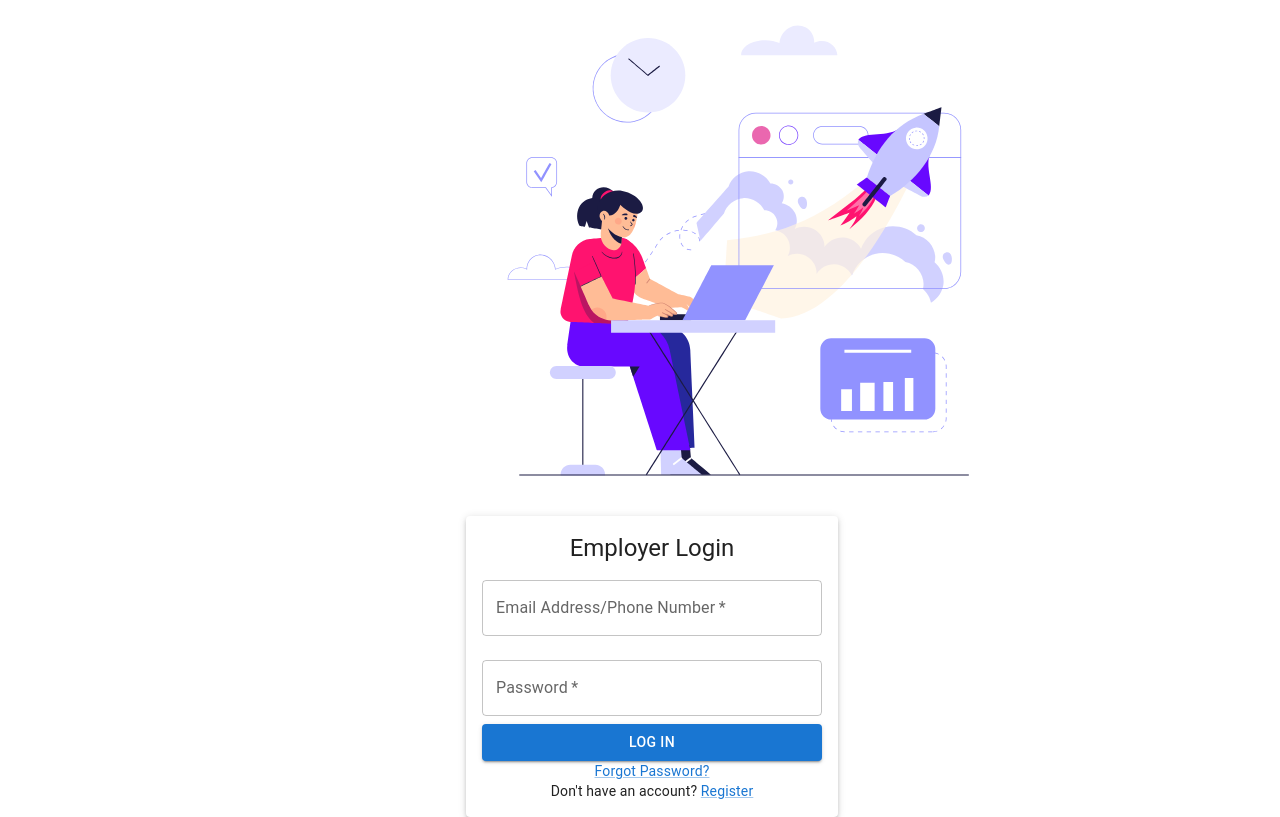
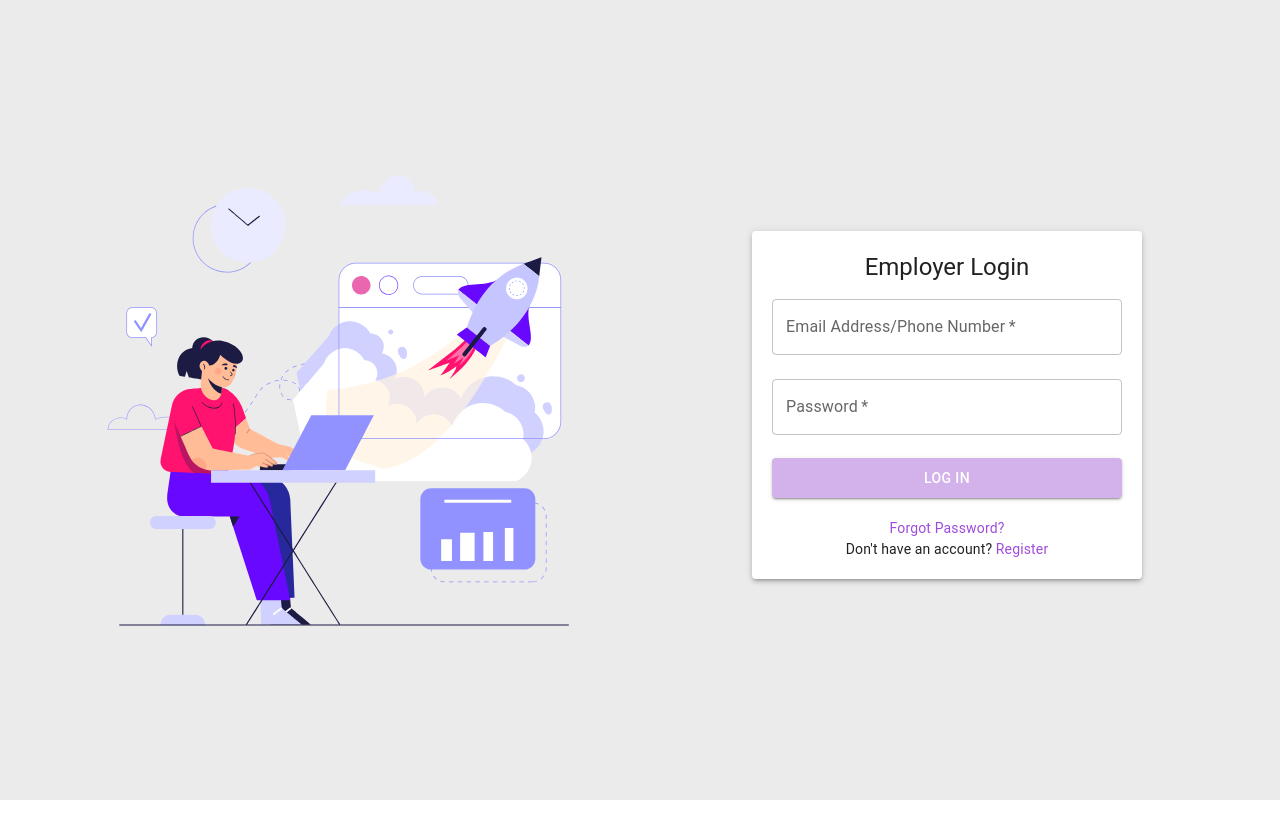
Before and after one commit to pavankothapalli47/JobListing, a Next.js app in the folder frontend/: page /employers in a window 1280 px wide. Built offline with nearby package versions, Linux system fonts and the light colour scheme.

Commit message:
Version 4

```diff
--- a/frontend/app/components/userMenu.tsx
+++ b/frontend/app/components/userMenu.tsx
@@ -23,7 +23,7 @@ const AccountMenu: React.FC<any> = (props) => {
 
   useEffect(() => {
     axios
-      .get(`http://localhost:3001/api/user/${userId}`)
+      .get(`https://joblisting-4tpk.onrender.com/api/user/${userId}`)
       .then((response) => {
         // Handle successful response
         console.log("Response data:", response.data);
--- a/frontend/app/employerPage/page.tsx
+++ b/frontend/app/employerPage/page.tsx
@@ -87,7 +87,7 @@ const EmployerPage: React.FC = () => {
 
   const fetchJobPostings = async () => {
     try {
-      const response = await axios.get("http://localhost:3001/api/jobs");
+      const response = await axios.get("https://joblisting-4tpk.onrender.com/api/jobs");
       setJobPostings(response.data);
     } catch (error) {
       console.error("Error fetching job postings:", error);
@@ -99,7 +99,7 @@ const EmployerPage: React.FC = () => {
       "Are you sure you want to delete this job? This action is irreversible."
     );
     if (confirmation) {
-      await axios.delete(`http://localhost:3001/api/jobs/${jobId}`);
+      await axios.delete(`https://joblisting-4tpk.onrender.com/api/jobs/${jobId}`);
       setJobPostings((prevJobs) => prevJobs.filter((job) => job._id !== jobId));
       toast.success("Job deleted successfully.");
     } else {
--- a/frontend/app/employerProfile/page.tsx
+++ b/frontend/app/employerProfile/page.tsx
@@ -24,7 +24,7 @@ const EmployerProfile: React.FC = () => {
     // Fetch employer details from the backend
     axios
       .get<EmployerData>(
-        `http://localhost:3001/api/employer-profile?userIdentifier=${userIdentifier}`
+        `https://joblisting-4tpk.onrender.com/api/employer-profile?userIdentifier=${userIdentifier}`
       )
       .then((response) => {
         setEmployerData(response.data);
--- a/frontend/app/employers/page.tsx
+++ b/frontend/app/employers/page.tsx
@@ -18,7 +18,7 @@ import {
   Button,
   Link,
 } from "@mui/material";
-import { styled } from "@mui/material/styles";
+import { styled } from "@mui/system";
 
 type AnimationData = {
   v: string;
@@ -26,14 +26,59 @@ type AnimationData = {
   ip: number;
 };
 
-const FormContainer = styled(Paper)(({ theme }) => ({
-  padding: theme.spacing(2),
+const RootContainer = styled('div')({
+  margin: 0,
+  padding: 0,
+  backgroundColor: "rgb(236, 235, 235 )",
+});
+
+const MainContainer = styled(Container)({
+  display: "flex",
+  justifyContent: "space-between",
+  alignItems: "center",
+  height: "100vh",
+  padding: "0 50px",
+});
+
+const LottieContainer = styled('div')({
+  marginRight: "80px",
+  height: "500px",
+  width: "600px",
+  marginLeft: "-400px",
+});
+
+const FormContainer = styled(Paper)({
+  padding: "20px",
   display: "flex",
   flexDirection: "column",
+  marginTop: "10px",
   alignItems: "center",
-  marginTop: theme.spacing(2),
-  marginLeft: theme.spacing(3),
-}));
+  marginLeft: "30px",
+});
+
+const StyledTextField = styled(TextField)({
+  width: "350px",
+  height: "100%",
+});
+
+const StyledButton = styled(Button)({
+  marginTop: "15px",
+  marginBottom: "20px",
+  height: "40px",
+  backgroundColor: "rgb(211, 178, 235)",
+  "&:hover": {
+    backgroundColor: "rgb(159, 76, 219)",
+  },
+});
+
+const StyledLink = styled(Link)({
+  color: "rgb(159, 76, 219)",
+  textDecoration: "none",
+  transition: "color 0.3s ease",
+  "&:hover, &:active": {
+    color: "rgb(159, 76, 219)",
+  },
+});
 
 const EmployerLogin = () => {
   const [showRegistration, setShowRegistration] = useState(false);
@@ -56,7 +101,7 @@ const EmployerLogin = () => {
       // Performing registration logic and send data to backend
       try {
         const response = await axios.post(
-          "http://localhost:3001/api/registeremployers",
+          "https://joblisting-4tpk.onrender.com/api/registeremployers",
           {
             fullName,
             email,
@@ -81,7 +126,7 @@ const EmployerLogin = () => {
       // Perform login logic and check registered data
       try {
         const response = await axios.post(
-          "http://localhost:3001/api/loginemployers",
+          "https://joblisting-4tpk.onrender.com/api/loginemployers",
           {
             email,
             password,
@@ -93,15 +138,12 @@ const EmployerLogin = () => {
           const EmployerId = response.data.employerData._id;
           console.log(EmployerId);
           localStorage.setItem("authUser", EmployerId);
-          // setEmployerId(EmployerId);
           toast.success("Logged In Successfully!", {
             duration: 20000,
           });
         }
       } catch (error) {
-        // toast.error("Invalid Credentials!", {
-        //   duration: 2000,
-        // });
+        toast.error("Invalid credentials.")
         console.error("Login error:", error);
       }
     }
@@ -113,25 +155,24 @@ const EmployerLogin = () => {
   };
 
   return (
-    <div className="body">
+    <RootContainer>
       <Toaster position="top-center" reverseOrder={false} />
-      <Container component="main" maxWidth="xs" className="root">
-        <div className="lottieContainer">
+      <MainContainer maxWidth="xs">
+        <LottieContainer>
           <Lottie
             animationData={lottieAnimation}
             style={{
               height: "500px",
               width: "600px",
-              // marginLeft: "-400px",
             }}
           />
-        </div>
-        <FormContainer elevation={3} className="formContainer">
+        </LottieContainer>
+        <FormContainer elevation={3}>
           <Typography component="h1" variant="h5">
             {showRegistration ? "Employer Registration" : "Employer Login"}
           </Typography>
-          <form className="form" onSubmit={onSubmit}>
-            <TextField
+          <form onSubmit={onSubmit}>
+            <StyledTextField
               variant="outlined"
               margin="normal"
               fullWidth
@@ -139,16 +180,13 @@ const EmployerLogin = () => {
               id="email"
               label="Email Address/Phone Number"
               autoComplete="email"
-              value={email} // Bind value to state
-              onChange={(e: any) => setEmail(e.target.value)} // Update state on change
-              //        {/* // {...register("email")}
-              // // error={!!formState.errors.email}
-              // // helperText={formState.errors.email?.message} */}
+              value={email}
+              onChange={(e: any) => setEmail(e.target.value)}
             />
 
             {showRegistration && (
               <div>
-                <TextField
+                <StyledTextField
                   variant="outlined"
                   margin="normal"
                   fullWidth
@@ -157,11 +195,8 @@ const EmployerLogin = () => {
                   type="tel"
                   id="fullName"
                   autoComplete="Name"
-                  // {...register("name")}
-                  // error={!!formState.errors.name}
-                  // helperText={formState.errors.name?.message}
                 />
-                <TextField
+                <StyledTextField
                   variant="outlined"
                   margin="normal"
                   fullWidth
@@ -170,11 +205,8 @@ const EmployerLogin = () => {
                   type="tel"
                   id="phoneNumber"
                   autoComplete="tel"
-                  // {...register("phoneNumber")}
-                  // error={!!formState.errors.phoneNumber}
-                  // helperText={formState.errors.phoneNumber?.message}
                 />
-                <TextField
+                <StyledTextField
                   variant="outlined"
                   margin="normal"
                   fullWidth
@@ -185,13 +217,10 @@ const EmployerLogin = () => {
                   autoComplete="tel"
                   value={companyName}
                   onChange={(e: any) => setCompanyName(e.target.value)}
-                  // {...register("companyName")}
-                  // error={!!formState.errors.companyName}
-                  // helperText={formState.errors.companyName?.message}
                 />
               </div>
             )}
-            <TextField
+            <StyledTextField
               variant="outlined"
               margin="normal"
               fullWidth
@@ -204,27 +233,25 @@ const EmployerLogin = () => {
               value={password}
               onChange={(e: any) => setPassword(e.target.value)}
             />
-            <Button
+            <StyledButton
               type="submit"
               fullWidth
               variant="contained"
               color="primary"
-              className="submit"
             >
               {showRegistration ? "Register" : "Log In"}
-            </Button>
+            </StyledButton>
           </form>
           {!showRegistration && (
             <>
-              <Link href="#" variant="body2" className="link">
+              <StyledLink href="#" variant="body2">
                 Forgot Password?
-              </Link>
+              </StyledLink>
               <Typography variant="body2">
                 Don't have an account?{" "}
-                <Link
+                <StyledLink
                   href="#"
                   variant="body2"
-                  className="link"
                   onClick={() => {
                     handleAnimationChange();
                     setShowRegistration(true);
@@ -232,7 +259,7 @@ const EmployerLogin = () => {
                   }}
                 >
                   Register
-                </Link>
+                </StyledLink>
               </Typography>
             </>
           )}
@@ -240,10 +267,9 @@ const EmployerLogin = () => {
             <>
               <Typography variant="body2">
                 Already have an account?{" "}
-                <Link
+                <StyledLink
                   href="#"
                   variant="body2"
-                  className="link"
                   onClick={() => {
                     handleAnimationChange();
                     setShowLoginLink(true);
@@ -251,13 +277,13 @@ const EmployerLogin = () => {
                   }}
                 >
                   Login
-                </Link>
+                </StyledLink>
               </Typography>
             </>
           )}
         </FormContainer>
-      </Container>
-    </div>
+      </MainContainer>
+    </RootContainer>
   );
 };
 
--- a/frontend/app/jobSearchResult/page.tsx
+++ b/frontend/app/jobSearchResult/page.tsx
@@ -82,7 +82,7 @@ const JobSearch: React.FC<any> = (props) => {
     try {
       // Making an API call to apply for job
       const response = await axios.post(
-        `http://localhost:3001/api/apply-job/${jobId}`,
+        `https://joblisting-4tpk.onrender.com/api/apply-job/${jobId}`,
         {
           userId,
         }
--- a/frontend/app/jobsPage/page.tsx
+++ b/frontend/app/jobsPage/page.tsx
@@ -81,7 +81,7 @@ const EmployerPage: React.FC = () => {
 
   const fetchJobPostings = async () => {
     try {
-      const response = await axios.get("http://localhost:3001/api/jobs");
+      const response = await axios.get("https://joblisting-4tpk.onrender.com/api/jobs");
       setJobPostings(response.data);
     } catch (error) {
       console.error("Error fetching job postings:", error);
@@ -90,7 +90,7 @@ const EmployerPage: React.FC = () => {
 
   const deleteJob = async (jobId: string) => {
     try {
-      await axios.delete(`http://localhost:3001/api/jobs/${jobId}`);
+      await axios.delete(`https://joblisting-4tpk.onrender.com/api/jobs/${jobId}`);
       setJobPostings((prevJobs) => prevJobs.filter((job) => job._id !== jobId));
     } catch (error) {
       console.error("Error deleting job:", error);
--- a/frontend/app/login/page.tsx
+++ b/frontend/app/login/page.tsx
@@ -98,7 +98,7 @@ const LoginForm: React.FC<any> = (props) => {
     setErrorMessage(""); // Clearing the previous error messages
     try {
       // Sending email/phone and password to the backend for verification
-      const response = await axios.post("http://localhost:3001/api/login", {
+      const response = await axios.post("https://joblisting-4tpk.onrender.com/api/login", {
         emailOrPhone: data.emailOrPhone,
         password: data.password,
       });
--- a/frontend/app/pages/login.tsx
+++ b/frontend/app/pages/login.tsx
@@ -14,7 +14,7 @@ export default function LoginForm() {
     setErrorMessage(""); // Clearing the previous error messages
     try {
       // Sending email/phone and password to the backend for verification
-      const response = await axios.post("http://localhost:3001/api/login", {
+      const response = await axios.post("https://joblisting-4tpk.onrender.com/api/login", {
         emailOrPhone,
         password,
       });
--- a/frontend/app/registration/page.tsx
+++ b/frontend/app/registration/page.tsx
@@ -100,7 +100,7 @@ const RegistrationForm: React.FC = () => {
     try {
       // Sending registration data to the backend for processing
       const response = await axios.post(
-        "http://localhost:3001/api/register",
+        "https://joblisting-4tpk.onrender.com/api/register",
         data
       );
       if (response.status === 200) {
```
Also changed, not shown: frontend/app/JobPosting/page.tsx (+6 -6 lines), frontend/app/components/employerMenu.tsx (+9 -1 lines), frontend/app/components/header.tsx (+4 -4 lines).
